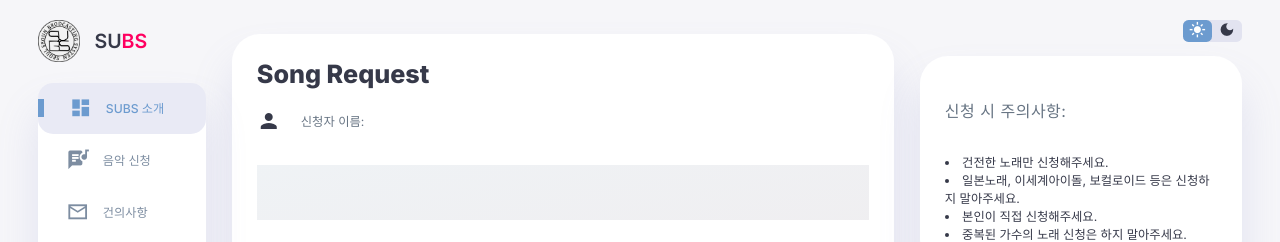
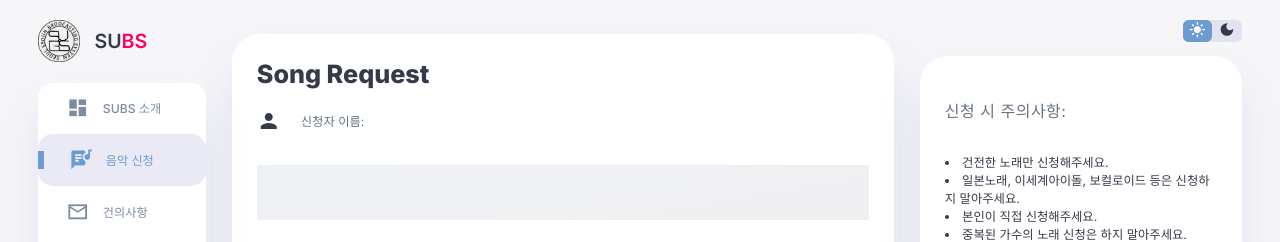
Before and after one commit to SeounBroadcast-SUBS/subs, a Next.js app: page /song-request in a window 1280 px wide. Shown: the top 242 px of the page. Built offline with nearby package versions, Linux system fonts and the light colour scheme; no server answers.

Commit message:
bug fixed

```diff
--- a/app/layout.js
+++ b/app/layout.js
@@ -8,9 +8,10 @@ import Link from "next/link";
 const inter = Inter({ subsets: ["latin"] });
 
 export default function RootLayout({ children }) {
-  const [activeComponent, setActiveComponent] = useState("intro");
+  const [activeComponent, setActiveComponent] = useState();
 
   useEffect(() => {
+    setActiveComponent(window.location.href.split("/").pop())
     document.querySelectorAll(".logo-div").forEach((e) => {
       e.innerHTML = `<img src="./logo192.png" />`;
     });
@@ -64,9 +65,9 @@ export default function RootLayout({ children }) {
 
             <div className="sidebar">
               <Link
-                className={activeComponent === "intro" ? "active" : ""}
+                className={activeComponent === "" ? "active" : ""}
                 onClick={() => {
-                  setActiveComponent("intro");
+                  setActiveComponent("");
                 }}
                 href="/"
               >
@@ -75,9 +76,9 @@ export default function RootLayout({ children }) {
               </Link>
 
               <Link
-                className={activeComponent === "songRequest" ? "active" : ""}
+                className={activeComponent === "song-request" ? "active" : ""}
                 onClick={() => {
-                  setActiveComponent("songRequest");
+                  setActiveComponent("song-request");
                 }}
                 href="/song-request"
               >
@@ -86,9 +87,9 @@ export default function RootLayout({ children }) {
               </Link>
 
               <Link
-                className={activeComponent === "suggestion" ? "active" : ""}
+                className={activeComponent === "suggestion-request" ? "active" : ""}
                 onClick={() => {
-                  setActiveComponent("suggestion");
+                  setActiveComponent("suggestion-request");
                 }}
                 href="/suggestion-request"
               >
--- a/app/song-request/page.js
+++ b/app/song-request/page.js
@@ -25,7 +25,6 @@ const SongRequest = () => {
     } else {
       setIsRefresh(0);
     }
-    document.querySelectorAll(".wraper")[0].reset();
   };
 
   const Toast = Swal.mixin({
@@ -78,6 +77,11 @@ const SongRequest = () => {
     //   </p>`,
     // });
   }, [isRefresh]);
+
+  useEffect(() => {
+    const interval = setInterval(() => {getSongList();}, 20000);
+    return () => clearInterval(interval);
+  }, []);
 
   const handleSubmit = (event) => {
     event.preventDefault();
```
